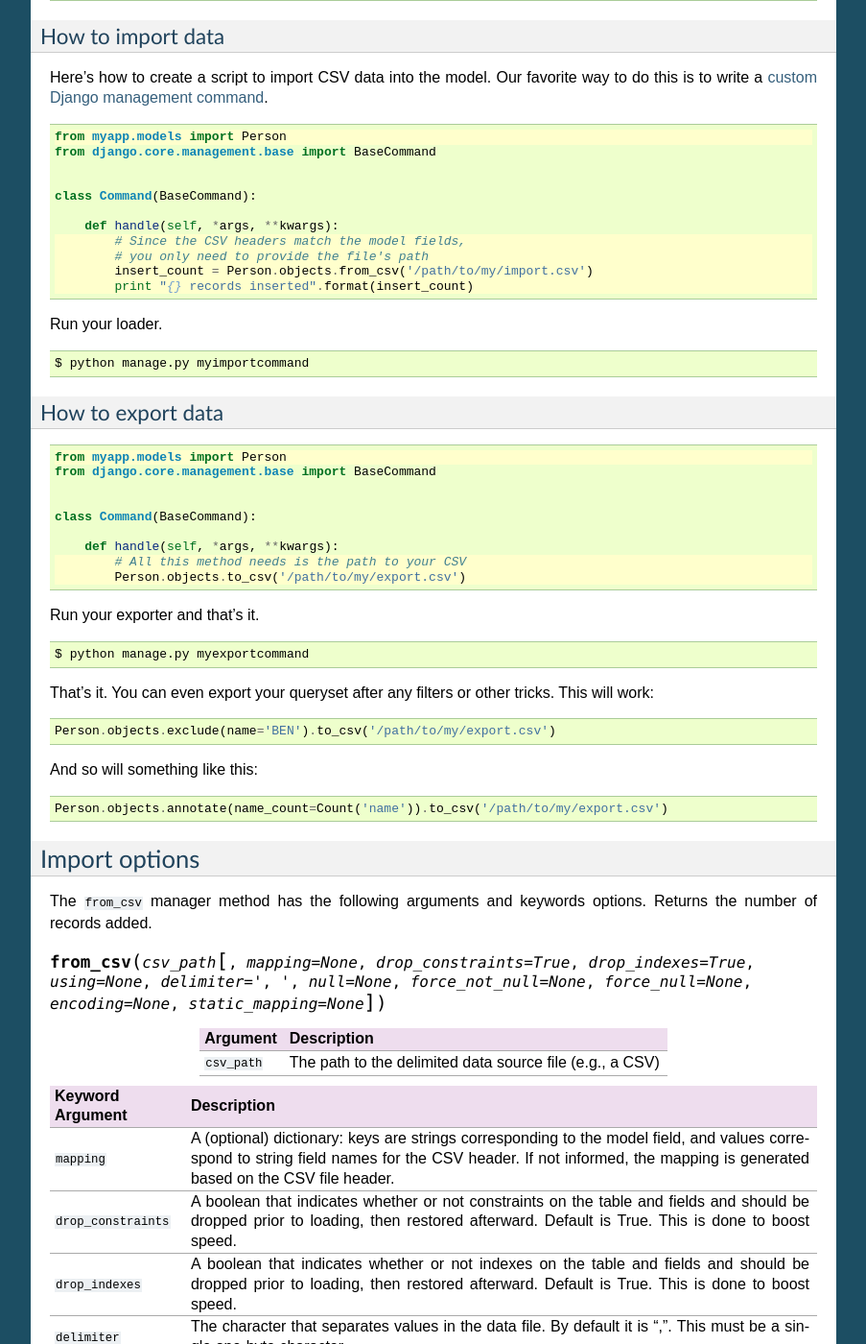
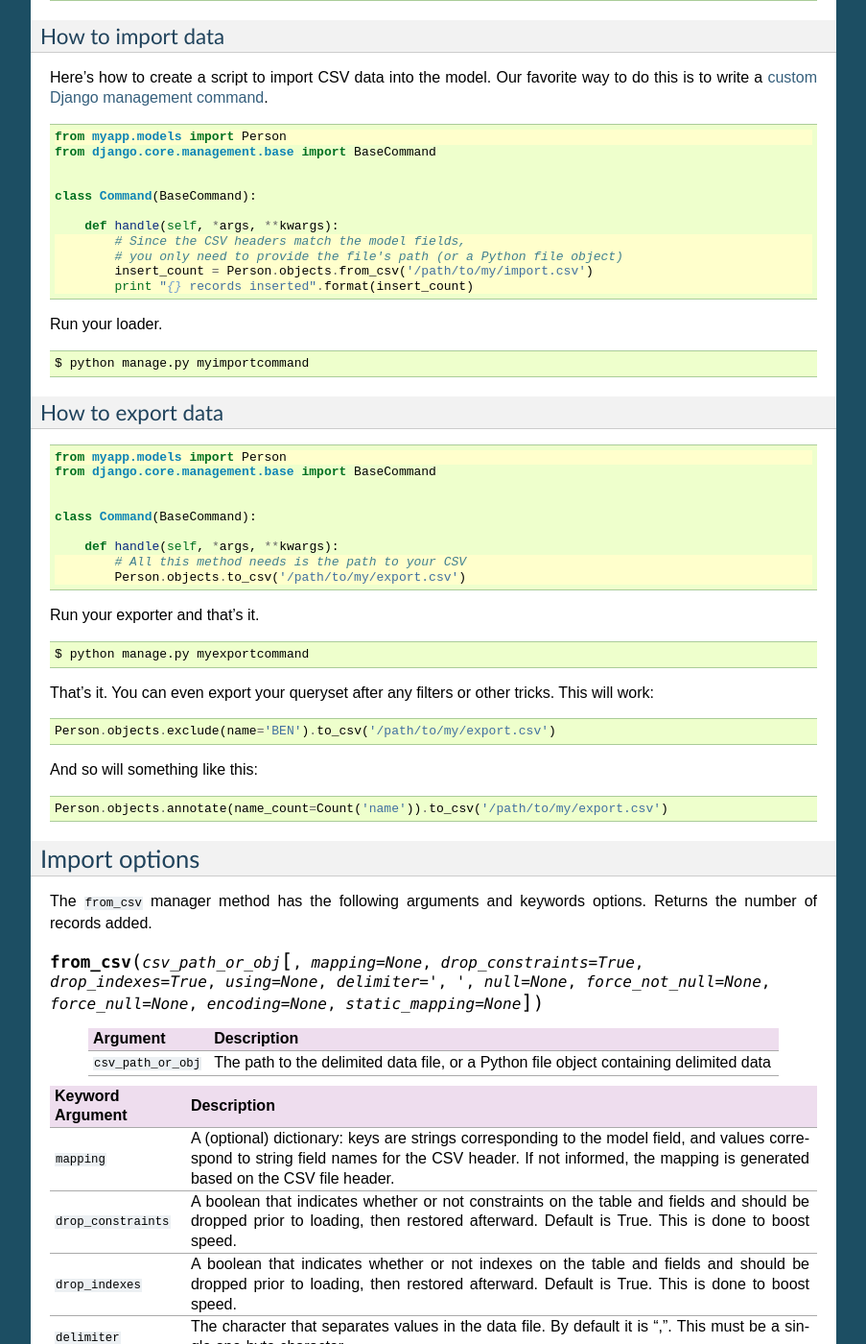
Before and after one commit to palewire/django-postgres-copy, a Sphinx documentation site: the page built from docs/index.rst, in a window 1280 px wide and 1400 px high, scrolled down 1601 px. Shown: the whole window at 96% size, without its empty margins (198-1101 px from the left). Built offline with Sphinx 7.4.7, drawn with Linux system fonts in a browser that asks for light colours; some of the changed text lies outside the part shown.

Commit message:
Added docs for the new file object options

```diff
--- a/docs/index.rst
+++ b/docs/index.rst
@@ -36,7 +36,7 @@ Here's how it imports a CSV to a database table.
 
 
     MyModel.objects.from_csv(
-        "./data.csv",  # The source file
+        "./data.csv",  # The path to a source file (a Python file object is also acceptable)
         dict(name='NAME', number='NUMBER')  # A crosswalk of model fields to CSV headers.
     )
 
@@ -110,7 +110,7 @@ Here's how to create a script to import CSV data into the model. Our favorite wa
 
         def handle(self, *args, **kwargs):
             # Since the CSV headers match the model fields,
-            # you only need to provide the file's path
+            # you only need to provide the file's path (or a Python file object)
             insert_count = Person.objects.from_csv('/path/to/my/import.csv')
             print "{} records inserted".format(insert_count)
 
@@ -160,15 +160,15 @@ Import options
 
 The ``from_csv`` manager method has the following arguments and keywords options. Returns the number of records added.
 
-.. method:: from_csv(csv_path[, mapping=None, drop_constraints=True, drop_indexes=True, using=None, delimiter=',', null=None, force_not_null=None, force_null=None, encoding=None, static_mapping=None])
+.. method:: from_csv(csv_path_or_obj[, mapping=None, drop_constraints=True, drop_indexes=True, using=None, delimiter=',', null=None, force_not_null=None, force_null=None, encoding=None, static_mapping=None])
 
 
-=================  =========================================================
-Argument           Description
-=================  =========================================================
-``csv_path``       The path to the delimited data source file
-                   (e.g., a CSV)
-=================  =========================================================
+===================  =========================================================
+Argument             Description
+===================  =========================================================
+``csv_path_or_obj``  The path to the delimited data file, or a Python file
+                     object containing delimited data
+===================  =========================================================
 
 
 =====================  =======================================================
```
